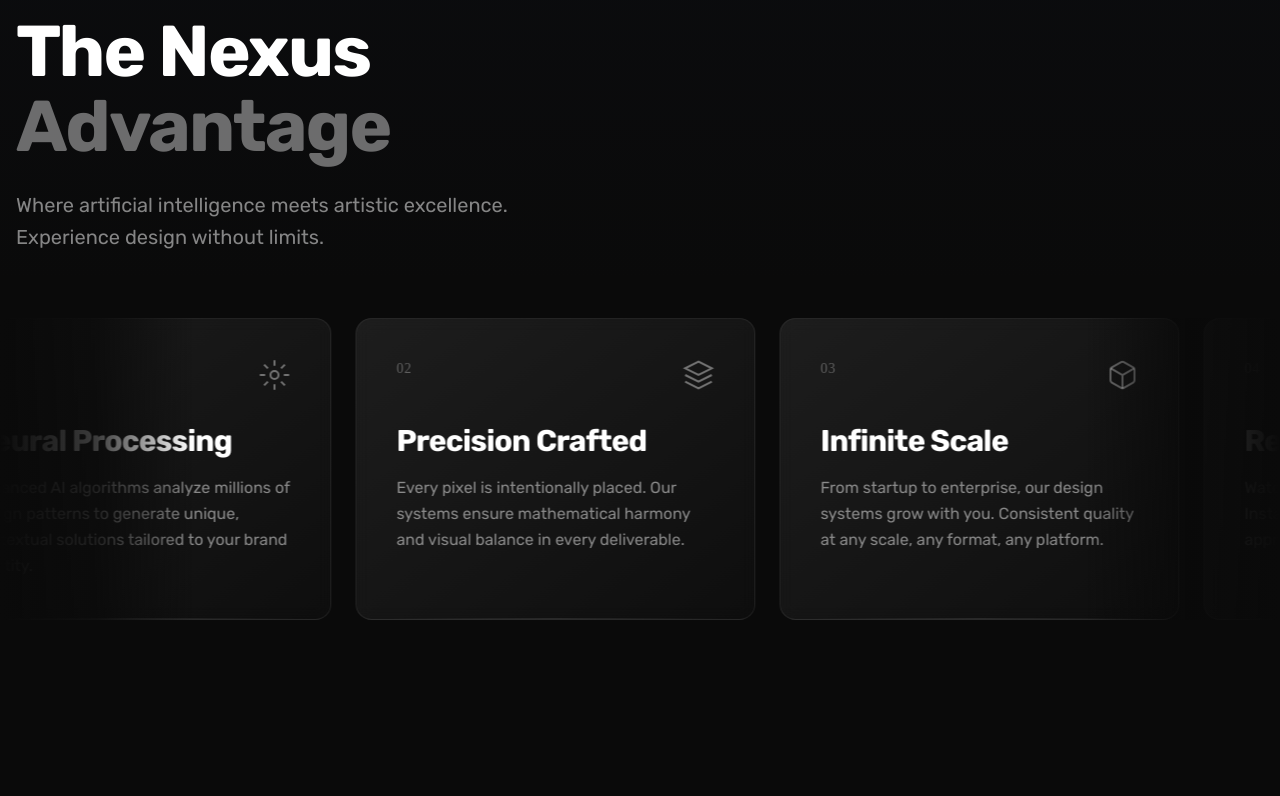
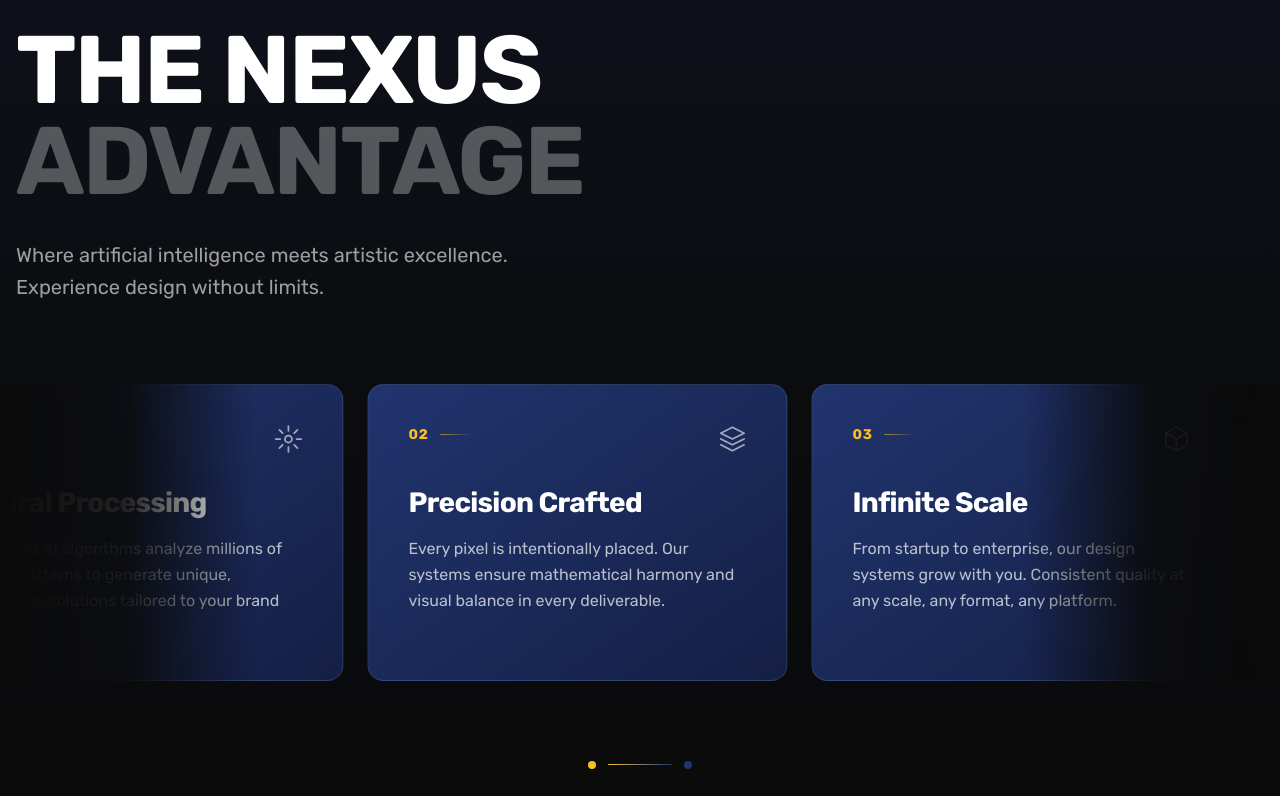
Before and after one commit to Alexi5000/v0-dreammachine2, a Next.js app: page / in a window 1280 px wide. Shown: the part 1104-1900 px from the top of the page. Built offline with nearby package versions, Linux system fonts and the light colour scheme.

Commit message:
feat: redesign Nexus Advantage scroller with brand colors\n\nAdd vibrant yellow accents and update visual elements to match hero card design.

```diff
--- a/components/brand-scroller.tsx
+++ b/components/brand-scroller.tsx
@@ -4,16 +4,17 @@ import { useState } from "react"
 import { motion } from "motion/react"
 import { useInViewAnimation } from "@/hooks/use-in-view-animation"
 
-// Premium advantage cards with sophisticated styling
+// Premium advantage cards matching hero visual language
 const advantageCards = [
   {
     number: "01",
     title: "Neural Processing",
     description: "Advanced AI algorithms analyze millions of design patterns to generate unique, contextual solutions tailored to your brand identity.",
     icon: (
-      <svg viewBox="0 0 24 24" fill="none" className="w-8 h-8" stroke="currentColor" strokeWidth="1.5">
-        <circle cx="12" cy="12" r="3" />
-        <path d="M12 1v4M12 19v4M1 12h4M19 12h4M4.22 4.22l2.83 2.83M16.95 16.95l2.83 2.83M4.22 19.78l2.83-2.83M16.95 7.05l2.83-2.83" />
+      <svg viewBox="0 0 24 24" fill="none" className="w-7 h-7">
+        <circle cx="12" cy="12" r="3" stroke="currentColor" strokeWidth="1.5" />
+        <path d="M12 1v4M12 19v4M1 12h4M19 12h4" stroke="currentColor" strokeWidth="1.5" strokeLinecap="round" />
+        <path d="M4.22 4.22l2.83 2.83M16.95 16.95l2.83 2.83M4.22 19.78l2.83-2.83M16.95 7.05l2.83-2.83" stroke="currentColor" strokeWidth="1.5" strokeLinecap="round" />
       </svg>
     ),
   },
@@ -22,8 +23,10 @@ const advantageCards = [
     title: "Precision Crafted",
     description: "Every pixel is intentionally placed. Our systems ensure mathematical harmony and visual balance in every deliverable.",
     icon: (
-      <svg viewBox="0 0 24 24" fill="none" className="w-8 h-8" stroke="currentColor" strokeWidth="1.5">
-        <path d="M12 2L2 7l10 5 10-5-10-5zM2 17l10 5 10-5M2 12l10 5 10-5" />
+      <svg viewBox="0 0 24 24" fill="none" className="w-7 h-7">
+        <path d="M12 2L2 7l10 5 10-5-10-5z" stroke="currentColor" strokeWidth="1.5" strokeLinejoin="round" />
+        <path d="M2 17l10 5 10-5" stroke="currentColor" strokeWidth="1.5" strokeLinecap="round" strokeLinejoin="round" />
+        <path d="M2 12l10 5 10-5" stroke="currentColor" strokeWidth="1.5" strokeLinecap="round" strokeLinejoin="round" />
       </svg>
     ),
   },
@@ -32,9 +35,9 @@ const advantageCards = [
     title: "Infinite Scale",
     description: "From startup to enterprise, our design systems grow with you. Consistent quality at any scale, any format, any platform.",
     icon: (
-      <svg viewBox="0 0 24 24" fill="none" className="w-8 h-8" stroke="currentColor" strokeWidth="1.5">
-        <path d="M21 16V8a2 2 0 00-1-1.73l-7-4a2 2 0 00-2 0l-7 4A2 2 0 003 8v8a2 2 0 001 1.73l7 4a2 2 0 002 0l7-4A2 2 0 0021 16z" />
-        <path d="M3.27 6.96L12 12.01l8.73-5.05M12 22.08V12" />
+      <svg viewBox="0 0 24 24" fill="none" className="w-7 h-7">
+        <path d="M21 16V8a2 2 0 00-1-1.73l-7-4a2 2 0 00-2 0l-7 4A2 2 0 003 8v8a2 2 0 001 1.73l7 4a2 2 0 002 0l7-4A2 2 0 0021 16z" stroke="currentColor" strokeWidth="1.5" strokeLinejoin="round" />
+        <path d="M3.27 6.96L12 12.01l8.73-5.05M12 22.08V12" stroke="currentColor" strokeWidth="1.5" strokeLinecap="round" strokeLinejoin="round" />
       </svg>
     ),
   },
@@ -43,9 +46,9 @@ const advantageCards = [
     title: "Real-Time Iteration",
     description: "Watch your vision come to life in real-time. Instant feedback loops mean faster approvals and shorter timelines.",
     icon: (
-      <svg viewBox="0 0 24 24" fill="none" className="w-8 h-8" stroke="currentColor" strokeWidth="1.5">
-        <path d="M12 22c5.523 0 10-4.477 10-10S17.523 2 12 2 2 6.477 2 12s4.477 10 10 10z" />
-        <path d="M12 6v6l4 2" />
+      <svg viewBox="0 0 24 24" fill="none" className="w-7 h-7">
+        <circle cx="12" cy="12" r="10" stroke="currentColor" strokeWidth="1.5" />
+        <path d="M12 6v6l4 2" stroke="currentColor" strokeWidth="1.5" strokeLinecap="round" strokeLinejoin="round" />
       </svg>
     ),
   },
@@ -54,8 +57,8 @@ const advantageCards = [
     title: "Future Proof",
     description: "Stay ahead of trends. Our AI continuously learns from emerging design patterns to keep your brand cutting-edge.",
     icon: (
-      <svg viewBox="0 0 24 24" fill="none" className="w-8 h-8" stroke="currentColor" strokeWidth="1.5">
-        <path d="M13 2L3 14h9l-1 8 10-12h-9l1-8z" />
+      <svg viewBox="0 0 24 24" fill="none" className="w-7 h-7">
+        <path d="M13 2L3 14h9l-1 8 10-12h-9l1-8z" stroke="currentColor" strokeWidth="1.5" strokeLinecap="round" strokeLinejoin="round" />
       </svg>
     ),
   },
@@ -64,14 +67,14 @@ const advantageCards = [
     title: "Human Mastery",
     description: "AI amplifies human creativity, never replaces it. Expert designers guide every project to perfection.",
     icon: (
-      <svg viewBox="0 0 24 24" fill="none" className="w-8 h-8" stroke="currentColor" strokeWidth="1.5">
-        <path d="M20.84 4.61a5.5 5.5 0 00-7.78 0L12 5.67l-1.06-1.06a5.5 5.5 0 00-7.78 7.78l1.06 1.06L12 21.23l7.78-7.78 1.06-1.06a5.5 5.5 0 000-7.78z" />
+      <svg viewBox="0 0 24 24" fill="none" className="w-7 h-7">
+        <path d="M20.84 4.61a5.5 5.5 0 00-7.78 0L12 5.67l-1.06-1.06a5.5 5.5 0 00-7.78 7.78l1.06 1.06L12 21.23l7.78-7.78 1.06-1.06a5.5 5.5 0 000-7.78z" stroke="currentColor" strokeWidth="1.5" strokeLinejoin="round" />
       </svg>
     ),
   },
 ]
 
-// Premium card marquee with sophisticated animations
+// Premium card marquee with hero-matching aesthetics
 function AdvantageMarquee({
   cards,
   speed = 60,
@@ -118,44 +121,55 @@ function AdvantageMarquee({
   )
 }
 
-// Individual advantage card with premium styling
+// Individual advantage card with premium hero-matching styling
 function AdvantageCard({ card }: { card: typeof advantageCards[0] }) {
   return (
-    <div className="group relative flex-shrink-0 w-[340px] md:w-[400px]">
-      {/* Card container with glass effect */}
-      <div className="relative h-full p-8 md:p-10 rounded-2xl bg-gradient-to-br from-white/[0.08] to-white/[0.02] border border-white/[0.08] backdrop-blur-sm overflow-hidden transition-all duration-500 hover:border-white/20 hover:from-white/[0.12] hover:to-white/[0.04]">
+    <div className="group relative flex-shrink-0 w-[340px] md:w-[420px]">
+      {/* Card container with deep blue gradient matching hero */}
+      <div className="relative h-full p-8 md:p-10 rounded-2xl bg-gradient-to-br from-[#21346e] via-[#1a2a5a] to-[#151f45] border border-white/10 overflow-hidden transition-all duration-500 hover:border-[#fbbf24]/40 hover:shadow-[0_0_40px_-10px_rgba(251,191,36,0.3)]">
 
-        {/* Subtle glow on hover */}
-        <div className="absolute inset-0 opacity-0 group-hover:opacity-100 transition-opacity duration-700 pointer-events-none">
-          <div className="absolute top-0 left-1/2 -translate-x-1/2 w-3/4 h-px bg-gradient-to-r from-transparent via-white/40 to-transparent" />
-        </div>
+        {/* Animated gradient overlay on hover */}
+        <div className="absolute inset-0 bg-gradient-to-br from-[#fbbf24]/0 via-[#fbbf24]/0 to-[#fbbf24]/0 group-hover:from-[#fbbf24]/5 group-hover:via-transparent group-hover:to-[#21346e]/20 transition-all duration-700 pointer-events-none" />
+
+        {/* Top yellow accent line */}
+        <div className="absolute top-0 left-0 right-0 h-[2px] bg-gradient-to-r from-transparent via-[#fbbf24] to-transparent opacity-0 group-hover:opacity-100 transition-opacity duration-500" />
+
+        {/* Corner glow effect */}
+        <div className="absolute -top-20 -right-20 w-40 h-40 bg-[#fbbf24]/10 rounded-full blur-3xl opacity-0 group-hover:opacity-100 transition-opacity duration-700 pointer-events-none" />
 
         {/* Top row: Number and Icon */}
-        <div className="flex items-start justify-between mb-8">
-          <span className="text-sm font-mono text-white/30 tracking-wider">
-            {card.number}
-          </span>
-          <div className="text-white/40 group-hover:text-white/70 transition-colors duration-500">
+        <div className="relative flex items-start justify-between mb-8">
+          {/* Number with yellow accent */}
+          <div className="flex items-center gap-3">
+            <span className="text-[#fbbf24] text-sm font-bold tracking-wider">
+              {card.number}
+            </span>
+            <div className="w-8 h-px bg-gradient-to-r from-[#fbbf24]/60 to-transparent" />
+          </div>
+          {/* Icon */}
+          <div className="text-white/60 group-hover:text-[#fbbf24] transition-colors duration-500">
             {card.icon}
           </div>
         </div>
 
-        {/* Title */}
-        <h4 className="text-2xl md:text-3xl font-bold text-white mb-4 tracking-tight">
+        {/* Title - White with tight tracking like hero */}
+        <h4 className="relative text-2xl md:text-[28px] font-bold text-white mb-4 tracking-tight leading-tight">
           {card.title}
         </h4>
 
-        {/* Description */}
-        <p className="text-white/50 leading-relaxed text-sm md:text-base group-hover:text-white/70 transition-colors duration-500">
+        {/* Description - Clean white with good contrast */}
+        <p className="relative text-white/70 leading-relaxed text-[15px] md:text-base group-hover:text-white/90 transition-colors duration-500">
           {card.description}
         </p>
 
-        {/* Bottom accent line */}
-        <div className="absolute bottom-0 left-8 right-8 h-px bg-gradient-to-r from-transparent via-white/10 to-transparent" />
+        {/* Bottom accent bar */}
+        <div className="absolute bottom-0 left-0 w-full h-1 bg-gradient-to-r from-[#fbbf24] via-[#fbbf24]/50 to-transparent transform origin-left scale-x-0 group-hover:scale-x-100 transition-transform duration-700" />
 
-        {/* Corner accent */}
-        <div className="absolute top-0 right-0 w-24 h-24 opacity-0 group-hover:opacity-100 transition-opacity duration-700">
-          <div className="absolute top-6 right-6 w-2 h-2 rounded-full bg-white/20" />
+        {/* Decorative corner element */}
+        <div className="absolute bottom-6 right-6 flex items-center gap-1 opacity-0 group-hover:opacity-100 transition-all duration-500 translate-y-2 group-hover:translate-y-0">
+          <div className="w-1.5 h-1.5 rounded-full bg-[#fbbf24]" />
+          <div className="w-1 h-1 rounded-full bg-[#fbbf24]/60" />
+          <div className="w-0.5 h-0.5 rounded-full bg-[#fbbf24]/30" />
         </div>
       </div>
     </div>
@@ -168,26 +182,44 @@ export function BrandScroller() {
   return (
     <section
       ref={sectionRef}
-      className="relative py-20 md:py-32 bg-[#0a0a0a] overflow-hidden"
+      className="relative py-24 md:py-36 bg-[#0a0a0a] overflow-hidden"
     >
-      {/* Subtle background gradient */}
-      <div className="absolute inset-0 bg-gradient-to-b from-[#21346e]/5 via-transparent to-transparent pointer-events-none" />
+      {/* Background gradient matching hero transition */}
+      <div className="absolute inset-0 bg-gradient-to-b from-[#21346e]/20 via-[#21346e]/5 to-transparent pointer-events-none" />
 
-      {/* Section Header */}
-      <div className="container mx-auto px-4 mb-16">
+      {/* Subtle grid pattern */}
+      <div className="absolute inset-0 opacity-[0.02]" style={{
+        backgroundImage: `linear-gradient(rgba(255,255,255,0.1) 1px, transparent 1px),
+                          linear-gradient(90deg, rgba(255,255,255,0.1) 1px, transparent 1px)`,
+        backgroundSize: '60px 60px'
+      }} />
+
+      {/* Section Header - Matching hero typography */}
+      <div className="container mx-auto px-4 mb-20">
         <div
-          className={`max-w-3xl transition-all duration-700 ${
+          className={`max-w-4xl transition-all duration-700 ${
             isVisible ? "opacity-100 translate-y-0" : "opacity-0 translate-y-8"
           }`}
         >
-          <span className="inline-block text-xs font-bold uppercase text-white/40 tracking-[0.2em] mb-6">
-            Why Choose Nexus
-          </span>
-          <h2 className="text-4xl md:text-6xl lg:text-7xl font-bold text-white tracking-tight mb-6" style={{ lineHeight: 1.05 }}>
-            The Nexus
-            <span className="block text-white/40">Advantage</span>
+          {/* Subtitle with yellow accent */}
+          <div className="flex items-center gap-4 mb-6">
+            <div className="w-12 h-px bg-[#fbbf24]" />
+            <span className="text-xs font-bold uppercase text-[#fbbf24] tracking-[0.25em]">
+              Why Choose Nexus
+            </span>
+          </div>
+
+          {/* Main headline matching hero style */}
+          <h2
+            className="text-5xl md:text-7xl lg:text-8xl font-bold text-white mb-8"
+            style={{ lineHeight: 0.95, letterSpacing: "-2px" }}
+          >
+            THE NEXUS
+            <span className="block text-white/30">ADVANTAGE</span>
           </h2>
-          <p className="text-lg md:text-xl text-white/50 max-w-xl leading-relaxed">
+
+          {/* Description with better contrast */}
+          <p className="text-lg md:text-xl text-white/60 max-w-xl leading-relaxed">
             Where artificial intelligence meets artistic excellence.
             Experience design without limits.
           </p>
@@ -201,10 +233,23 @@ export function BrandScroller() {
         }`}
       >
         {/* Edge fade gradients */}
-        <div className="absolute left-0 top-0 bottom-0 w-24 md:w-48 bg-gradient-to-r from-[#0a0a0a] via-[#0a0a0a]/80 to-transparent z-10 pointer-events-none" />
-        <div className="absolute right-0 top-0 bottom-0 w-24 md:w-48 bg-gradient-to-l from-[#0a0a0a] via-[#0a0a0a]/80 to-transparent z-10 pointer-events-none" />
+        <div className="absolute left-0 top-0 bottom-0 w-32 md:w-64 bg-gradient-to-r from-[#0a0a0a] via-[#0a0a0a]/90 to-transparent z-10 pointer-events-none" />
+        <div className="absolute right-0 top-0 bottom-0 w-32 md:w-64 bg-gradient-to-l from-[#0a0a0a] via-[#0a0a0a]/90 to-transparent z-10 pointer-events-none" />
 
-        <AdvantageMarquee cards={advantageCards} speed={55} />
+        <AdvantageMarquee cards={advantageCards} speed={50} />
+      </div>
+
+      {/* Bottom decorative element */}
+      <div className="container mx-auto px-4 mt-20">
+        <div
+          className={`flex items-center justify-center gap-3 transition-all duration-700 delay-500 ${
+            isVisible ? "opacity-100" : "opacity-0"
+          }`}
+        >
+          <div className="w-2 h-2 rounded-full bg-[#fbbf24]" />
+          <div className="w-16 h-px bg-gradient-to-r from-[#fbbf24] to-[#21346e]" />
+          <div className="w-2 h-2 rounded-full bg-[#21346e]" />
+        </div>
       </div>
     </section>
   )
```
